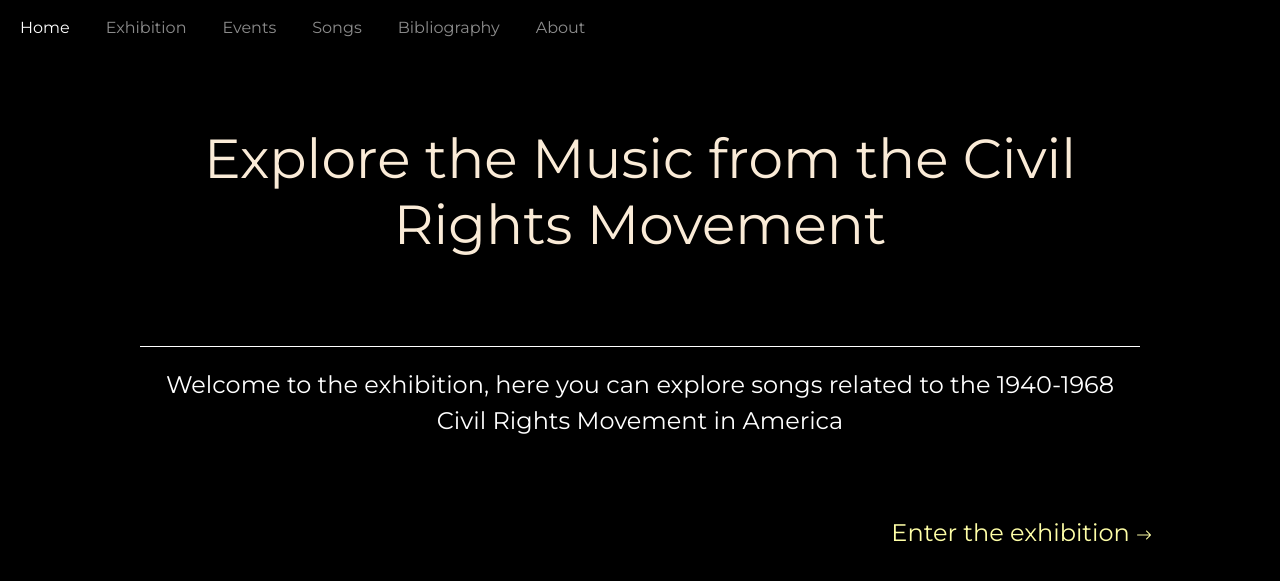
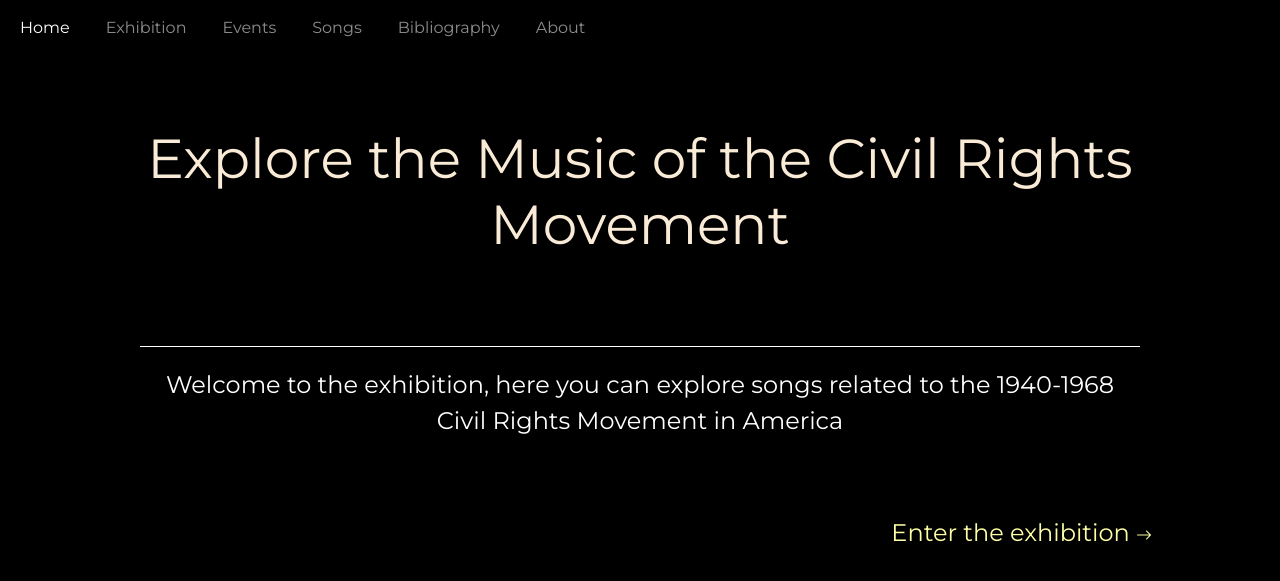
Before and after one commit to faye1011/myproject, a Jekyll site: the page built from index.html, in a window 1280 px wide. Shown: the top 581 px of the page. Built offline with Jekyll 4.4.1, drawn with Linux system fonts in a browser that asks for light colours; nearby versions of some CDN libraries; part of the change alters nothing that is shown.

Commit message:
edit config.yml

```diff
--- a/_config.yml
+++ b/_config.yml
@@ -18,16 +18,12 @@
 # You can create any custom variable you would like, and they will be accessible
 # in the templates via {{ site.myvariable }}.
 
-title: Your awesome title
-email: your-email@example.com
-description: >- # this means to ignore newlines until "baseurl:"
-  Write an awesome description for your new site here. You can edit this
-  line in _config.yml. It will appear in your document head meta (for
-  Google search results) and in your feed.xml site description.
-baseurl: "" # the subpath of your site, e.g. /blog
-url: "" # the base hostname & protocol for your site, e.g. http://example.com
-twitter_username: jekyllrb
-github_username:  jekyll
+title: Explore the Music of the Civil Rights Movement
+description:  # this means to ignore newlines until "baseurl:"
+  Explore and learn about some of the music f the civil rights movement in relation to the events that have happened
+baseurl:  # the subpath of your site, e.g. /blog
+url: https://crmmusic.netlify.app/
+
 
 # Build settings
 #theme: minima
--- a/_includes/head.html
+++ b/_includes/head.html
@@ -13,7 +13,7 @@
         <meta property="og:url" content="https://crmmusic.netlify.app/"/>
         <meta property="og:title" content="{{ site.title }}"/>
         <meta property="og:description" content="{{ site.description }}"/>
-        <meta property="og:image" content="/media/images/baptist_church_bombing.jpeg"/>
+        <meta property="og:image" content="/media/images/events/baptist_church_bombing.jpeg"/>
         <meta property="og:site_name" content="{{ site.title }}"/>
         <meta property="og:type" content="website"/>
         <meta property="og:locale" content="en_GB"/>
@@ -21,7 +21,7 @@
         <meta name="twitter:card" content="summary_large_image">
         <meta name="twitter:site" content=" {{ site.title }}">
         <meta name="twitter:title" content=" {{site. description }}">
-        <meta name="twitter:image" content="/media/images/baptist_church_bombing.jpeg">
+        <meta name="twitter:image" content="/media/images/events/baptist_church_bombing.jpeg">
 
 
     <!-- CSS - bootstrap and main stylesheet-->
--- a/index.html
+++ b/index.html
@@ -8,7 +8,7 @@ permalink: /home
 
 <div class="homepage-container">
     <div class="container-fluid" id="homepage1">
-        <h1> Explore the Music from the Civil Rights Movement</h1>
+        <h1> {{site.title}}</h1>
     </div>
     <div class="container-fluid" id="homepage2">
         <p class="intropara">Welcome to the exhibition, here you can explore songs related to the 1940-1968 Civil Rights Movement in America</p>
```
